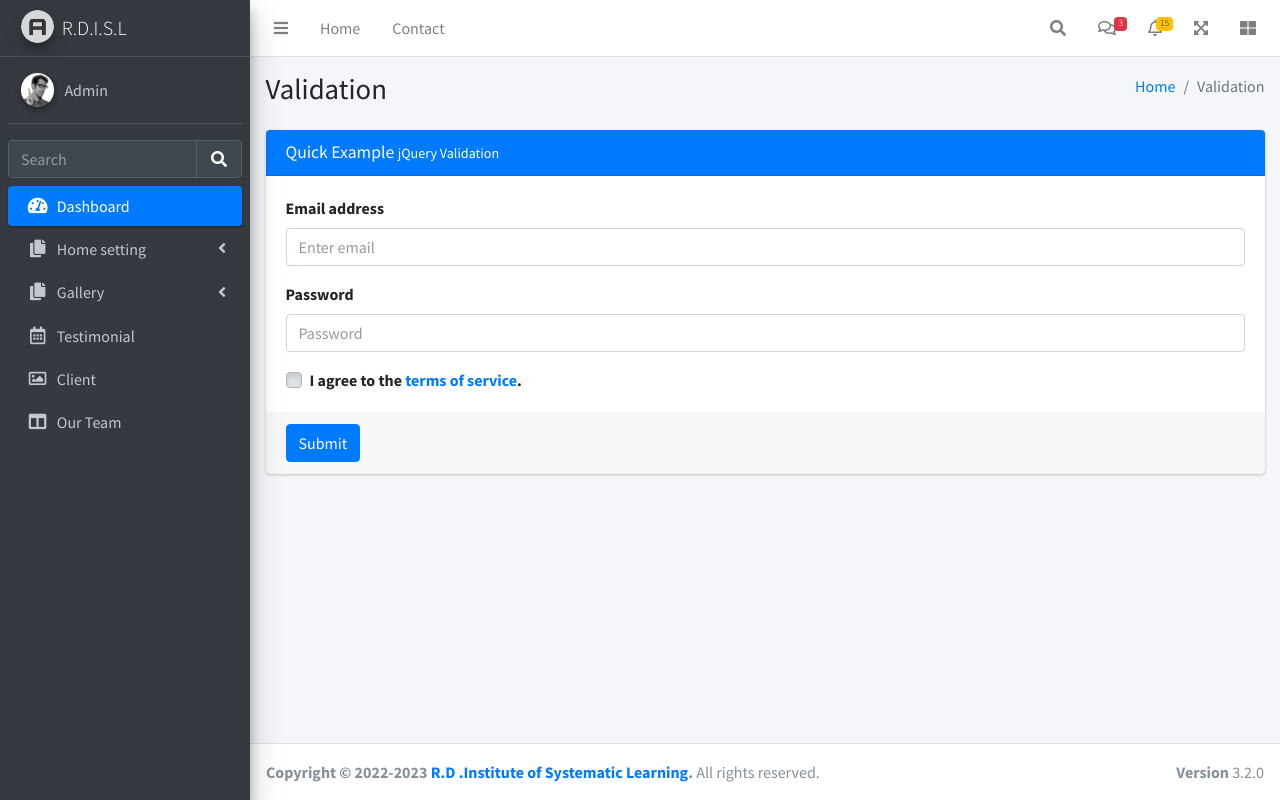
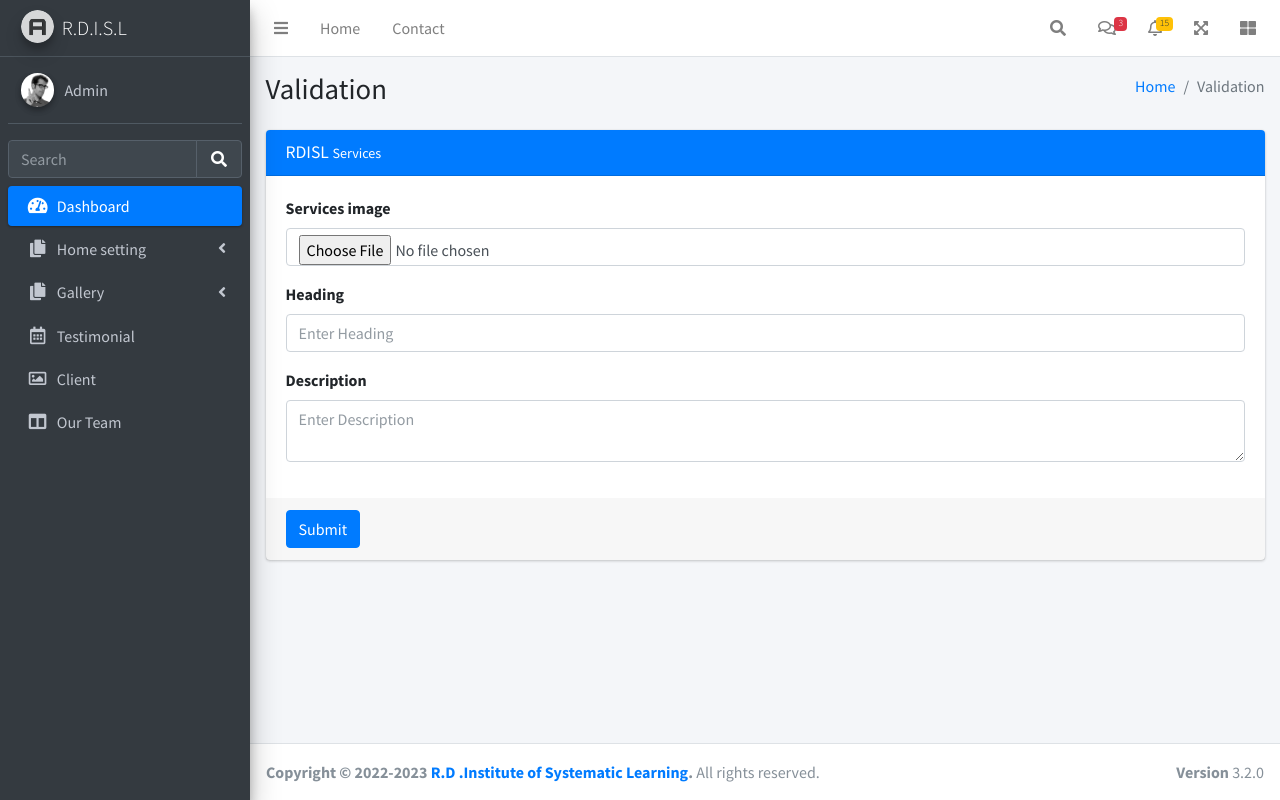
Before and after one commit to rdinstituteofsystematiclearn/rdisl, a Django app: page /admin-services/ in a window 1280 px wide. Run offline with Django 4.2, Linux system fonts and the light colour scheme; some libraries are stand-ins or nearby versions.

Commit message:
Initial commit

```diff
--- a/app_rdisl/templates/rdisl_admin/admin-services.html
+++ b/app_rdisl/templates/rdisl_admin/admin-services.html
@@ -46,26 +46,31 @@
             <!-- jquery validation -->
             <div class="card card-primary">
               <div class="card-header">
-                <h3 class="card-title">Quick Example <small>jQuery Validation</small></h3>
+                <h3 class="card-title">RDISL <small>Services</small></h3>
               </div>
               <!-- /.card-header -->
               <!-- form start -->
               <form id="quickForm">
                 <div class="card-body">
                   <div class="form-group">
-                    <label for="exampleInputEmail1">Email address</label>
-                    <input type="email" name="email" class="form-control" id="exampleInputEmail1" placeholder="Enter email">
+                    <label for="Servicesimage">Services image</label>
+                    <input type="file" name="Servicesimage" class="form-control" id="Servicesimage" placeholder="Enter Services Images">
                   </div>
                   <div class="form-group">
-                    <label for="exampleInputPassword1">Password</label>
-                    <input type="password" name="password" class="form-control" id="exampleInputPassword1" placeholder="Password">
+                    <label for="Heading">Heading </label>
+                    <input type="text" name="Heading" class="form-control" id="Heading" placeholder="Enter Heading">
                   </div>
-                  <div class="form-group mb-0">
-                    <div class="custom-control custom-checkbox">
-                      <input type="checkbox" name="terms" class="custom-control-input" id="exampleCheck1">
-                      <label class="custom-control-label" for="exampleCheck1">I agree to the <a href="#">terms of service</a>.</label>
-                    </div>
+
+                   <div class="form-group">
+                    <label for="Description">Description </label>
+                     <textarea name="Description" class="form-control" id="Description" placeholder="Enter Description"></textarea>
+
                   </div>
+
+
+
+
+
                 </div>
                 <!-- /.card-body -->
                 <div class="card-footer">
```
